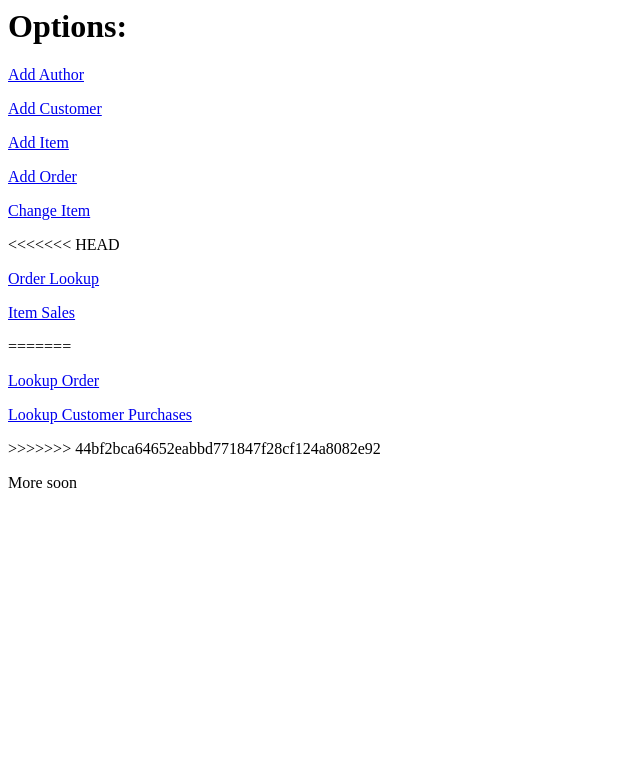
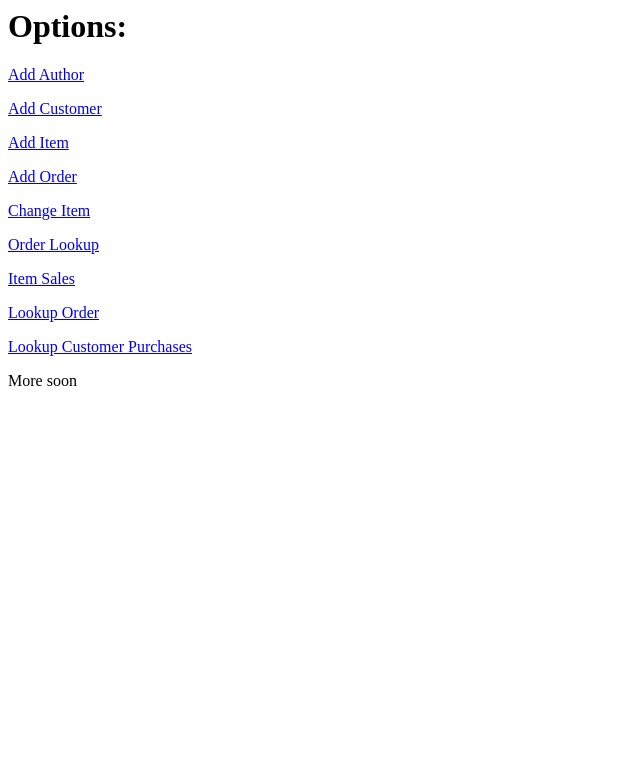
Before and after one commit to rushourcal/Database_Project_Spring2018, a PHP site: page / in a window 1280 px wide. Shown: the top 783 px of the page, without its empty margins (0-640 px from the left). Run offline with PHP 8.4, Linux system fonts and the light colour scheme.

Commit message:
fixing index

```diff
--- a/index.php
+++ b/index.php
@@ -6,13 +6,10 @@
 <p><a href="addItem.php">Add Item</a></p>
 <p><a href="addOrder.php">Add Order</a></p>
 <p><a href="adjustItems.php">Change Item</a></p>
-<<<<<<< HEAD
 <p><a href="orderlookup.php">Order Lookup</a></p>
 <p><a href="itemsSold.php">Item Sales</a></p>
-=======
 <p><a href="orderLookup.php">Lookup Order</a></p>
 <p><a href="customerLookup.php">Lookup Customer Purchases</a></p>
->>>>>>> 44bf2bca64652eabbd771847f28cf124a8082e92
 <p>More soon</p>
 </body>
 </title>
```
